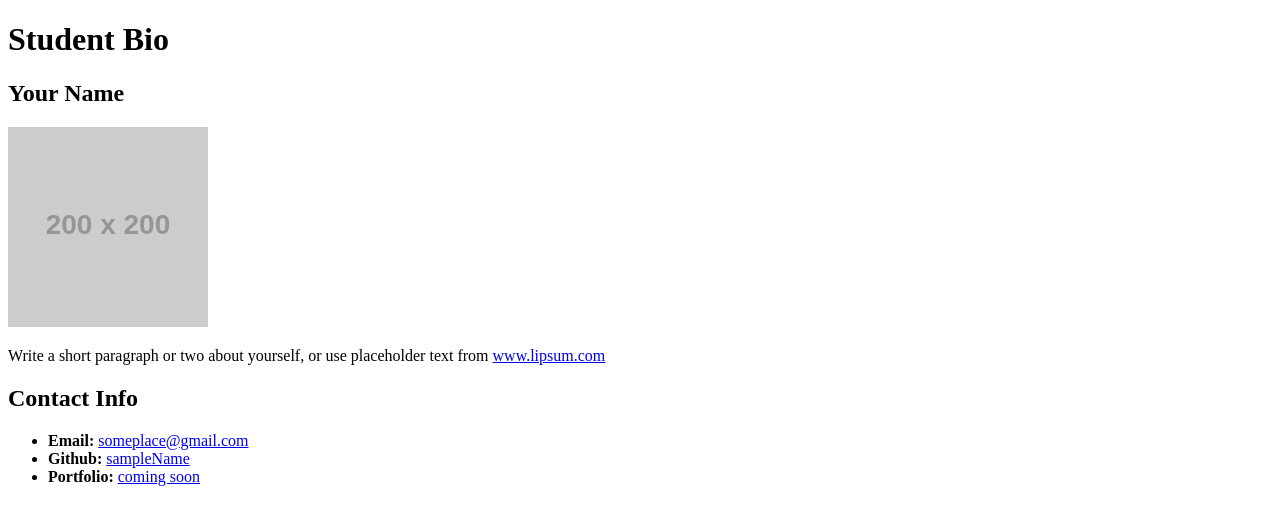
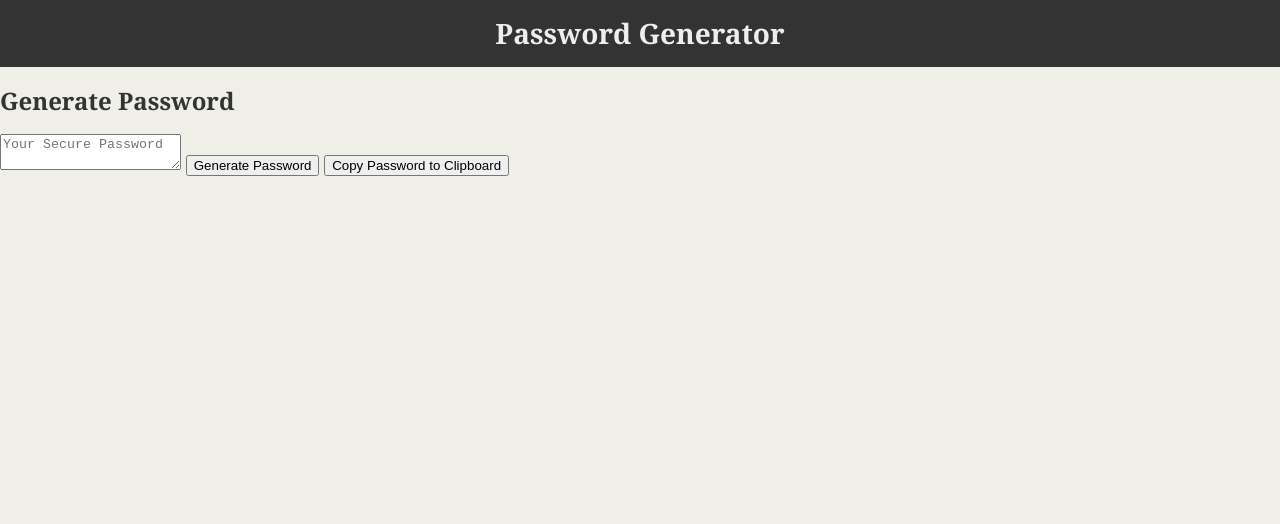
Before and after one commit to abdallah723/abdallah723.github.io, a plain HTML site: page index.html in a window 1280 px wide. Drawn offline with Linux system fonts and the light colour scheme; placeholder pictures from the web are drawn by us.

Commit message:
Add files via upload
homework 3

```diff
--- a/index.html
+++ b/index.html
@@ -1,41 +1,25 @@
 <!DOCTYPE html>
-<html lang="en-us">
-
+<html>
     <head>
-  <meta charset="UTF-8">
-  <title>CSS Stylesheets With Relative Paths</title>
-
-  <!-- This line is money! It points your HTML to the CSS file. -->
-  <link rel="stylesheet" type="text/css" href="assets/style.css">
-  <!-- Notice the "relative" pathway? It matches a file inside our current directory's "assets" folder. Open it to see our style rules. -->
+        <title>Password Generator</title>
+        <link rel = "stylesheet" href = "styles.css">
     </head>
 
     <body>
         <header>
-    <h1>Student Bio</h1>
+            <h1>Password Generator</h1>
         </header>
 
-  <div class="container">
+        <h2>Generate Password</h2>
+        <textarea
+        readonly
+        id = "password"
+        placeholder="Your Secure Password"
+        aria-label="Generated Password"
+        ></textarea>
+        <button id = "generate">Generate Password</button>
+        <button id = "copy">Copy Password to Clipboard</button>
 
-    <section id="main-bio">
-
-      <h2>Your Name</h2>
-
-      <img id="bio-image" src="https://placehold.it/200x200" alt="Your Name">
-
-      <p>Write a short paragraph or two about yourself, or use placeholder text from <a href="http://www.lipsum.com/">www.lipsum.com</a></p>
-    </section>
-
-    <section id="contact-info">
-      <h2>Contact Info</h2>
-      <ul>
-        <li><strong>Email:</strong> <a href="#">someplace@gmail.com</a></li>
-        <li><strong>Github:</strong> <a href="#">sampleName</a></li>
-        <li><strong>Portfolio:</strong> <a href="#">coming soon</a></li>
-      </ul>
-    </section>
-  </div>
-
+        <script src = "script.js"></script>
     </body>
-
 </html>
--- /dev/null
+++ b/script.js
@@ -0,0 +1,105 @@
+// function generate (){
+
+
+//   var characters = ["0", "1", "2", "3", "4", "5", "6", "7", "8", "9", "@", "%", "+", "\\", "/", "'", "!","#", "$","^","?",":", ",", ")", "(", "}", "{","]","[","~","-","_",".", "a","b","c","d" , "e","f","g","h","i","j","k","l","m",
+//   "n",
+//   "o",
+//   "p",
+//   "q",
+//   "r",
+//   "s",
+//   "t",
+//   "u",
+//   "v",
+//   "w",
+//   "x",
+//   "y",
+//   "z", "A",
+//   "B",
+//   "C",
+//   "D",
+//   "E",
+//   "F",
+//   "G",
+//   "H",
+//   "I",
+//   "J",
+//   "K",
+//   "L",
+//   "M",
+//   "N",
+//   "O",
+//   "P",
+//   "Q",
+//   "R",
+//   "S",
+//   "T",
+//   "U",
+//   "V",
+//   "W",
+//   "X",
+//   "Y",
+//   "Z" ]
+
+//   var password = "";
+//     var array = ""
+//   for (var i = 0; i < 25; i++){
+//       password = password + characters(Math.floor(Math.random() * Math.floor(values.length -1)));
+
+//       document.getElementById("textarea").value = password;
+//   }
+//   function copyPassword(){
+//       document.getElementById("password").Selecto();
+//       document.execCommand("copy");
+//       alert("Password Copied");
+
+//   }
+//   document.getElementById("generateButton").addEventListener("click", function (copy){
+//       copy.preventDefault();
+//       generate();
+//   })
+
+// var upper = arrayLowtoHigh(65,85);
+// var LowerCase = arrayLowtoHigh(97,122)
+// var numbers = arrayLowtoHigh(48,57)
+// var symbols = arrayLowtoHigh (33,47).concat(arrayLowtoHigh(58,64).concat(91,96).concat(arrayLowtoHigh(123,126)))
+
+// function generatePassword (){
+//     String.fromCharCode(65)
+//     var array = []
+
+//     function arrayLowtoHigh (low, high) {
+//         for(let i = low; i<= high; i++); {
+//         array.push = (i)
+//     }
+//     }
+//     return array
+// }
+
+var generatedPassword = document.getElementById("password");
+
+
+var randomPass = {
+    lower: generateLower,
+    upper: generateUpper,
+    number: generateNumber,
+    symbols: generateSymbols
+};
+
+
+function generateLower(){
+    return String.fromCharCode(Math.floor(Math.random()*26)+97);
+}
+
+function generateUpper (){
+    return String.fromCharCode(Math.floor(Math.random()*26) + 65);
+}
+
+function generateNumber (){
+    return String.fromCharCode(Math.floor(Math.random() * 10) + 48);
+}
+
+function generateSymbols (){
+    var symbols =  "@,%,+,\\,/,',!,#,$,^,?,:,,,),(,},{,],[,~,-,_,."
+    return symbols[Math.floor(Math.random()* symbols.length)]
+}
```
Lines whose indentation alone changed are shown as unchanged.
